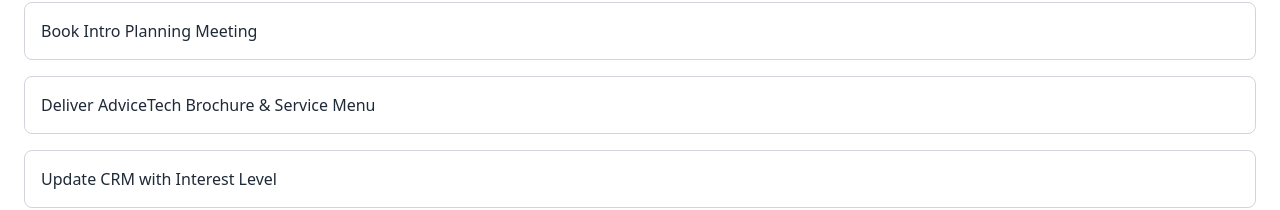
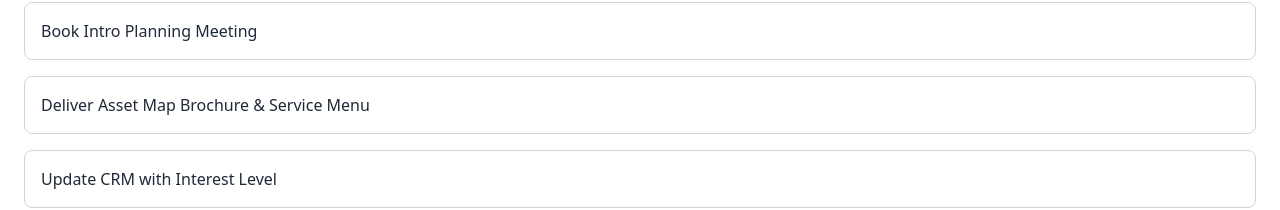
Before and after one commit to dezaritto/emphasis-onboarding-suite, a Next.js app: page /workflow/existing-intro in a window 1280 px wide. Shown: the part 448-658 px from the top of the page. Built offline with nearby package versions, Linux system fonts and the light colour scheme.

Commit message:
Update existing-intro.js

```diff
--- a/pages/workflow/existing-intro.js
+++ b/pages/workflow/existing-intro.js
@@ -7,7 +7,7 @@
   "Explain Value of Financial Planning",
   "Send Discovery Questionnaire",
   "Book Intro Planning Meeting",
-  "Deliver AdviceTech Brochure & Service Menu",
+  "Deliver Asset Map Brochure & Service Menu",
   "Update CRM with Interest Level",
 ];
 
```
